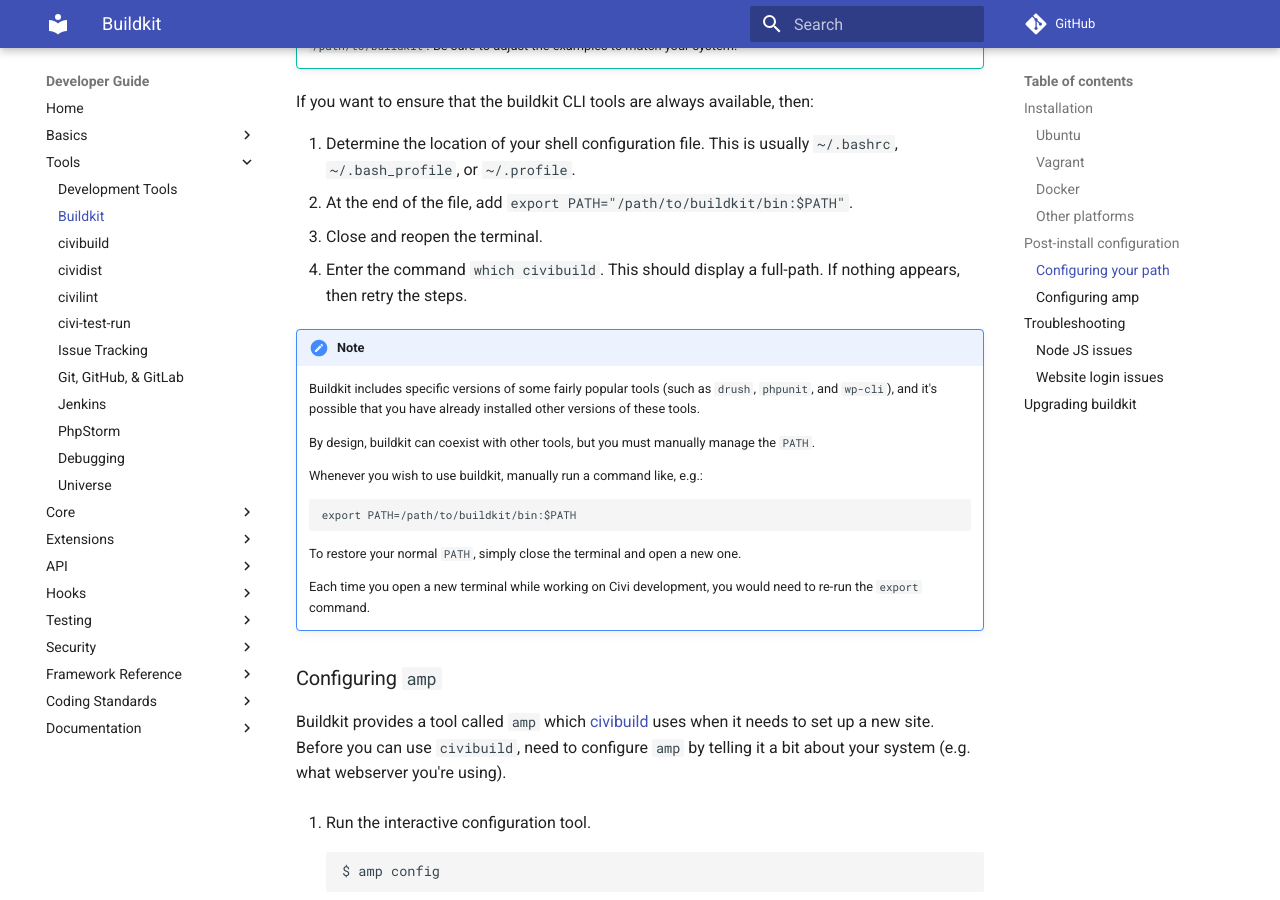
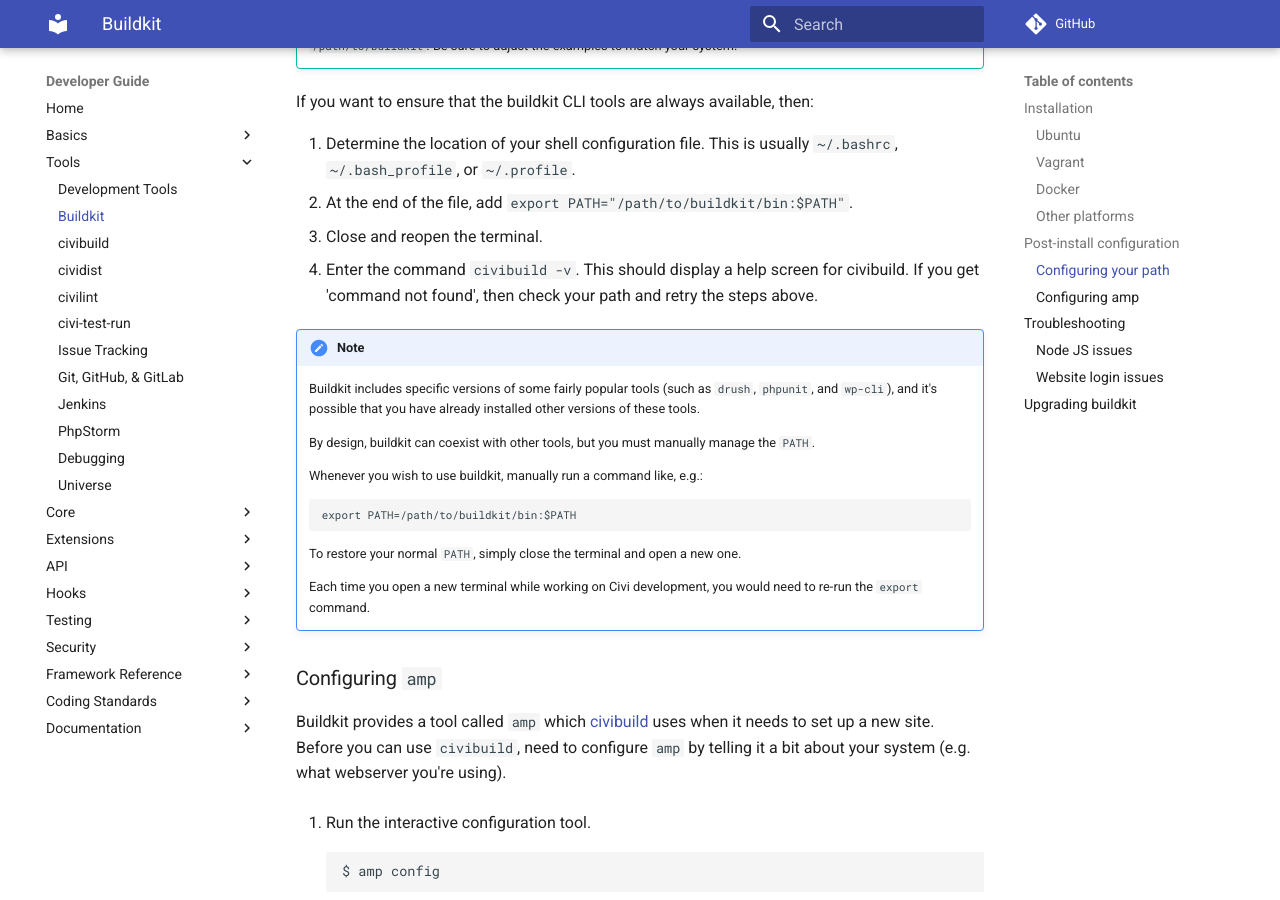
Before and after one commit to civicrm/civicrm-dev-docs, an MkDocs documentation site: the page built from docs/tools/buildkit.md, in a window 1280 px wide and 900 px high, scrolled down 2370 px. Built offline with MkDocs 1.6.1 and Material for MkDocs 9.7.7, drawn with Linux system fonts in a browser that asks for light colours; comment, search, counter and statistics services are not loaded; old or Windows-style settings are respelled for this version of MkDocs.

Commit message:
Fix the test for checking your path
The command `which civibuild` returns nothing even if the path is set correctly.

```diff
--- a/docs/tools/buildkit.md
+++ b/docs/tools/buildkit.md
@@ -81,7 +81,7 @@
 1. Determine the location of your shell configuration file. This is usually `~/.bashrc`, `~/.bash_profile`, or `~/.profile`.
 1. At the end of the file, add `export PATH="/path/to/buildkit/bin:$PATH"`.
 1. Close and reopen the terminal.
-1. Enter the command `which civibuild`. This should display a full-path. If nothing appears, then retry the steps.
+1. Enter the command `civibuild -v`. This should display a help screen for civibuild. If you get 'command not found', then check your path and retry the steps above.
 
 
 !!! note
```
